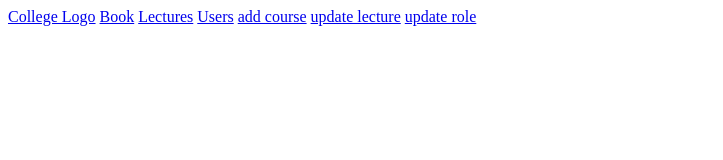
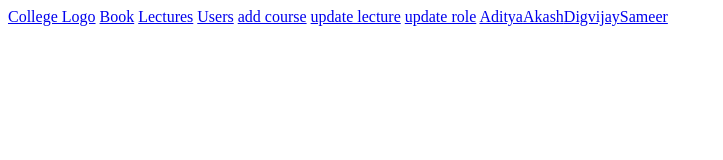
Before and after one commit to saisj2002/saisj2002.github.io, a plain HTML site: page Images/images.html in a window 1280 px wide. Shown: the whole page, without its empty margins (0-723 px from the left). Drawn offline with Linux system fonts and the light colour scheme.

Commit message:
Images added

```diff
--- a/Images/images.html
+++ b/Images/images.html
@@ -13,6 +13,6 @@
     <a href="add course.png">add course</a>
     <a href="update lecture.png">update lecture</a>
     <a href="update role.png">update role</a>
-    <a href="Aditya.jpg"></a><a href="Akash.jpg"></a><a href="Digvijay.jpg"></a><a href="Sameer.jpg"></a>
+    <a href="Aditya.jpg">Aditya</a><a href="Akash.jpg">Akash</a><a href="Digvijay.jpg">Digvijay</a><a href="Sameer.jpg">Sameer</a>
 </body>
 </html>
```
